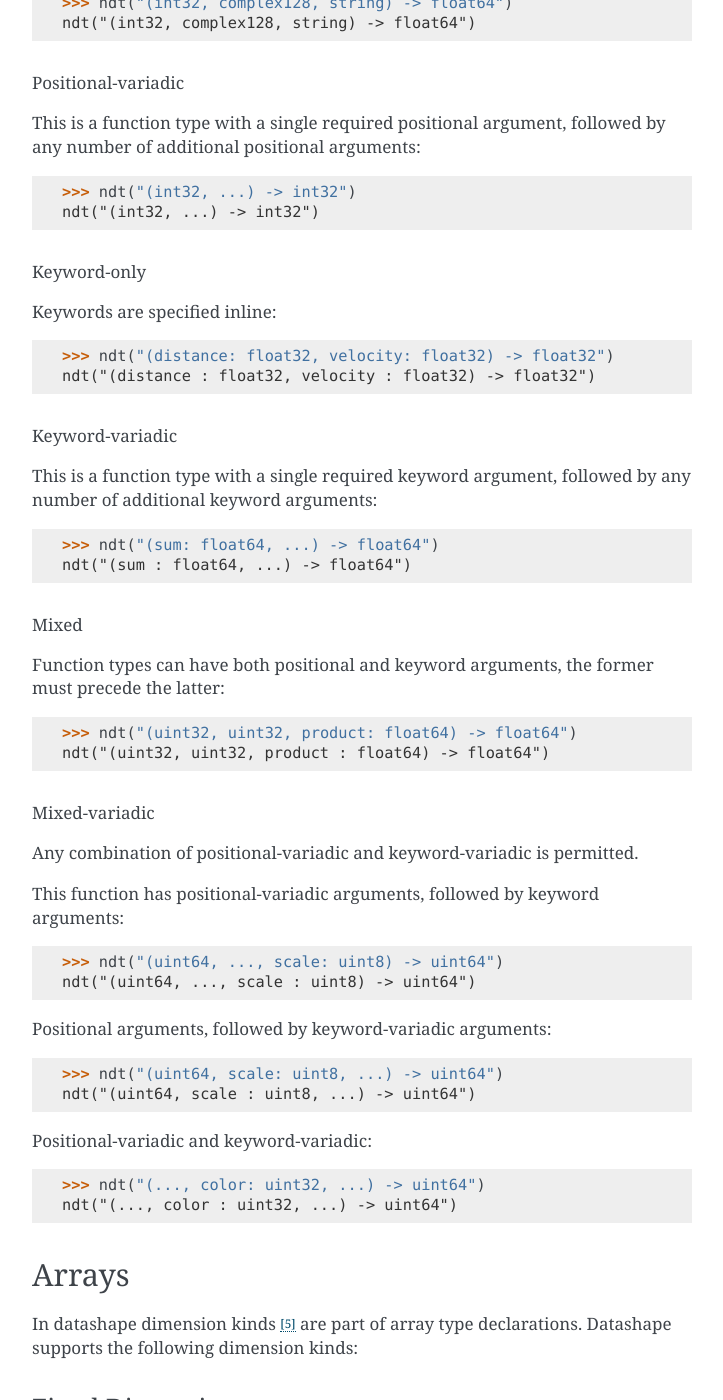
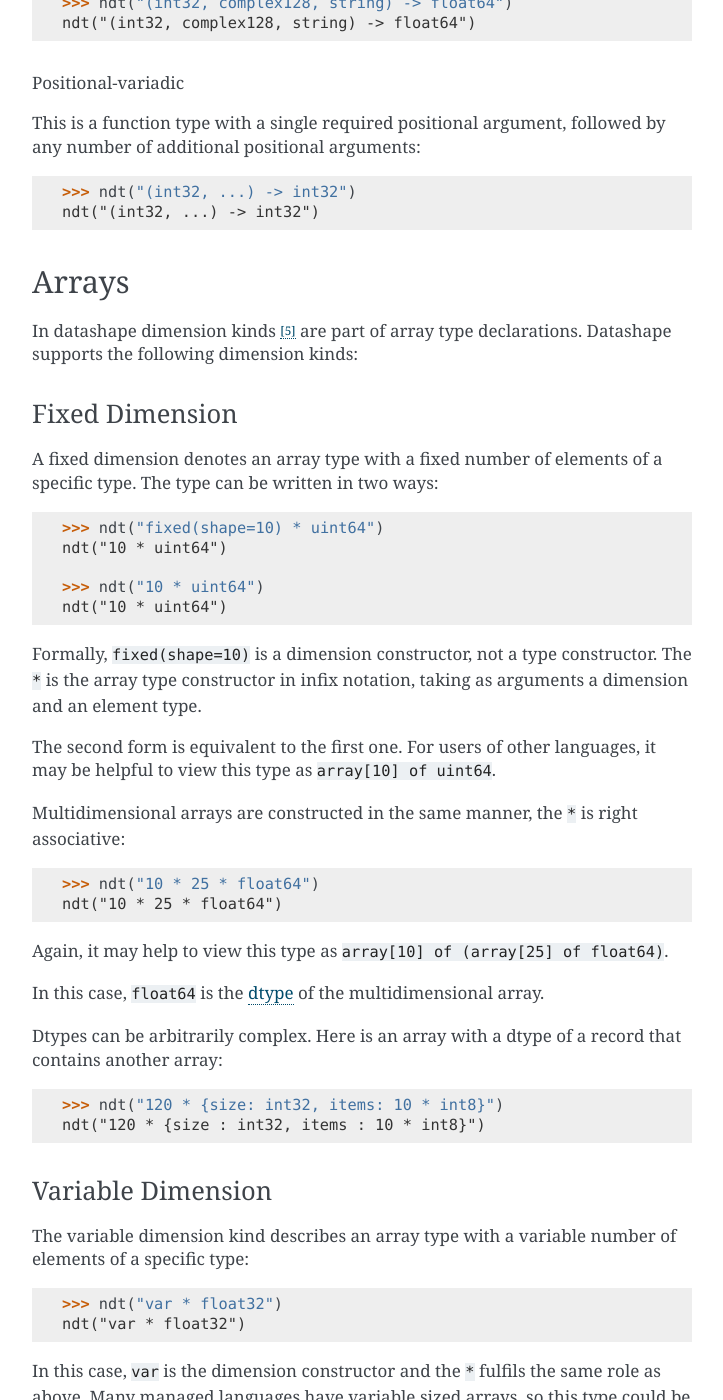
Before and after one commit to xnd-project/libndtypes, a Sphinx documentation site: the page built from doc/ndtypes/types.rst, in a window 1280 px wide and 1400 px high, scrolled down 6032 px. Shown: the whole window, without its empty margins (388-1111 px from the left). Built offline with Sphinx 7.4.7, drawn with Linux system fonts in a browser that asks for light colours; some of the changed text lies outside the part shown.

Commit message:
Remove variadic python docs

```diff
--- a/doc/ndtypes/types.rst
+++ b/doc/ndtypes/types.rst
@@ -399,68 +399,6 @@ followed by any number of additional positional arguments:
    ndt("(int32, ...) -> int32")
 
 
-Keyword-only
-~~~~~~~~~~~~
-
-Keywords are specified inline:
-
-.. doctest::
-
-   >>> ndt("(distance: float32, velocity: float32) -> float32")
-   ndt("(distance : float32, velocity : float32) -> float32")
-
-
-Keyword-variadic
-~~~~~~~~~~~~~~~~
-
-This is a function type with a single required keyword argument,
-followed by any number of additional keyword arguments:
-
-.. doctest::
-
-   >>> ndt("(sum: float64, ...) -> float64")
-   ndt("(sum : float64, ...) -> float64")
-
-
-Mixed
-~~~~~
-
-Function types can have both positional and keyword arguments, the former
-must precede the latter:
-
-.. doctest::
-
-   >>> ndt("(uint32, uint32, product: float64) -> float64")
-   ndt("(uint32, uint32, product : float64) -> float64")
-
-
-Mixed-variadic
-~~~~~~~~~~~~~~
-
-Any combination of positional-variadic and keyword-variadic is permitted.
-
-This function has positional-variadic arguments, followed by keyword
-arguments:
-
-.. doctest::
-
-   >>> ndt("(uint64, ..., scale: uint8) -> uint64")
-   ndt("(uint64, ..., scale : uint8) -> uint64")
-
-Positional arguments, followed by keyword-variadic arguments:
-
-.. doctest::
-
-   >>> ndt("(uint64, scale: uint8, ...) -> uint64")
-   ndt("(uint64, scale : uint8, ...) -> uint64")
-
-Positional-variadic and keyword-variadic:
-
-.. doctest::
-
-   >>> ndt("(..., color: uint32, ...) -> uint64")
-   ndt("(..., color : uint32, ...) -> uint64")
-
 
 .. _arrays:
 
```
